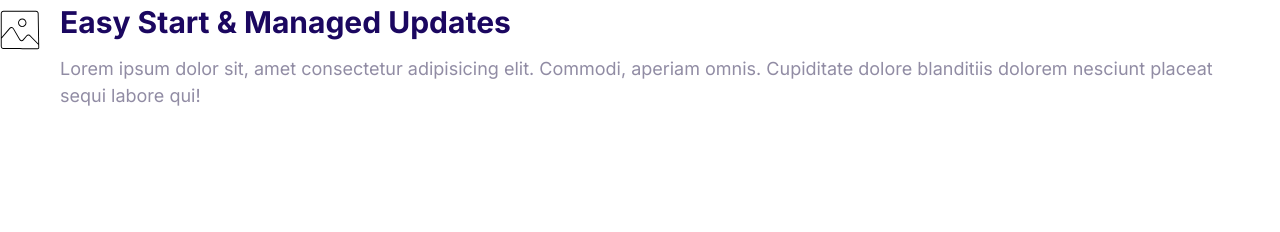
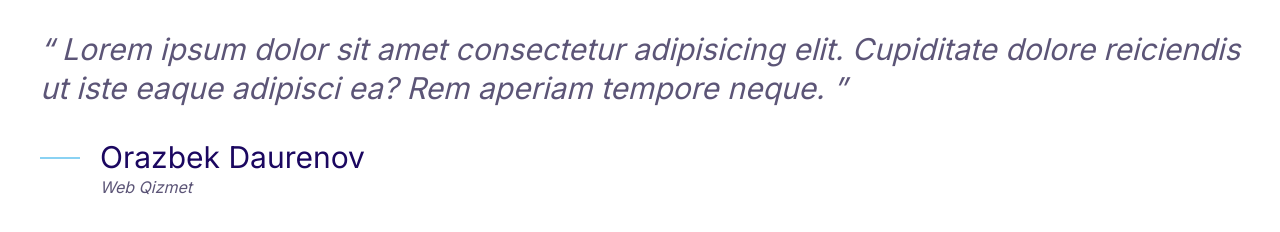
Before and after one commit to orazdaurenov/Moshify, a plain HTML site: page index.html in a window 1280 px wide. Drawn offline with Linux system fonts and the light colour scheme.

Commit message:
Definine the quotes elemen

```diff
--- a/CSS/styles.css
+++ b/CSS/styles.css
@@ -4,6 +4,7 @@
     --color-accent: #ff3400;
     --color-headings: #1b0760;
     --color-body: #918ca4;
+    --color-body-darker: #5c5577;
     --color-border: #ccc;
     --border-radius: 30px;
 }
@@ -393,3 +394,52 @@ color: #fff;
 .media__image {
    margin-top: 1rem;
 }
+
+/*Quotes*/
+
+.quote {
+   font-size: 3rem;
+   font-style: italic;
+   color:var(--color-body-darker);
+   line-height: 1.3;
+}
+
+.quote__text::before {
+   content: open-quote;
+}
+
+.quote__text::after {
+   content: close-quote;
+}
+
+.quote__author {
+   font-size: 3rem;
+   font-weight: 500;
+   font-style: normal;
+   margin-bottom: 0;
+}
+
+quote__organization {
+   color: var(--color-headings);
+   opacity: .4;
+   font-size: 2rem;
+   font-style: normal;
+}
+
+.quote__line {
+position: relative;
+bottom: 10px;
+}
+
+@media screen and (min-width: 1024px;) {
+
+   .quote {
+      font-size: 2 rem;
+   }
+
+   .quote__author
+}
+
+.quote__organization {
+   font-size: 1.6rem;
+}
--- a/index.html
+++ b/index.html
@@ -12,18 +12,23 @@
     <link rel="stylesheet" href="css/STYLES.css">
 </head>
 <body>
+<blockquote class="quote">
+    <p class="quote__text">
+        Lorem ipsum dolor sit amet consectetur adipisicing elit. Cupiditate dolore reiciendis ut iste eaque adipisci ea? Rem aperiam tempore neque.
+    </p>
+    <footer>
         <div class="media">
             <div class="media__image">
-                <svg class="icon icon--primary">
-                    <use xlink:href="Images/sprite.svg#snap"></use>
+                    <svg class="icon icon--primary quote__line">
+                        <use xlink:href="Images/sprite.svg#line"></use>
                       </svg>
             </div>
             <div class="media__body">
-            <h3 class="media__title">Easy Start & Managed Updates</h3>
-            <p>
-                Lorem ipsum dolor sit, amet consectetur adipisicing elit. Commodi, aperiam omnis. Cupiditate dolore blanditiis dolorem nesciunt placeat sequi labore qui!
-            </p>
+                <h3 class="media__title quote__author">Orazbek Daurenov</h3>
+                <p class="quote__organization">Web Qizmet</p>
             </div>
         </div>
+    </footer>
+</blockquote>
 </body>
 </html>
```
Also changed, not shown: Components/quotes.html (added, +20 -0 lines). Lines whose indentation alone changed are shown as unchanged.
